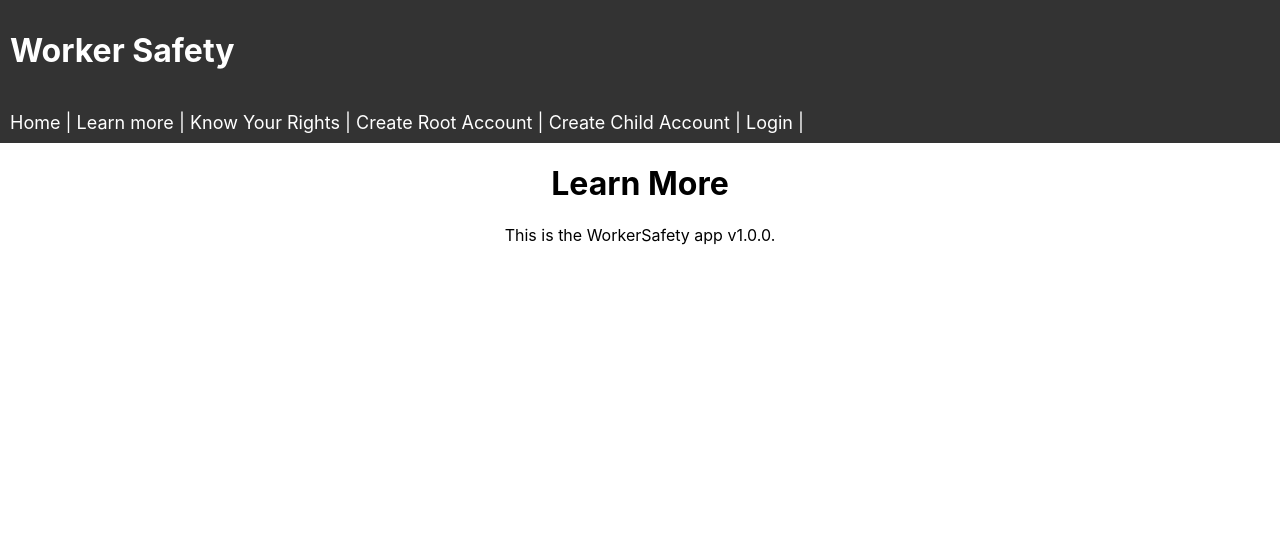
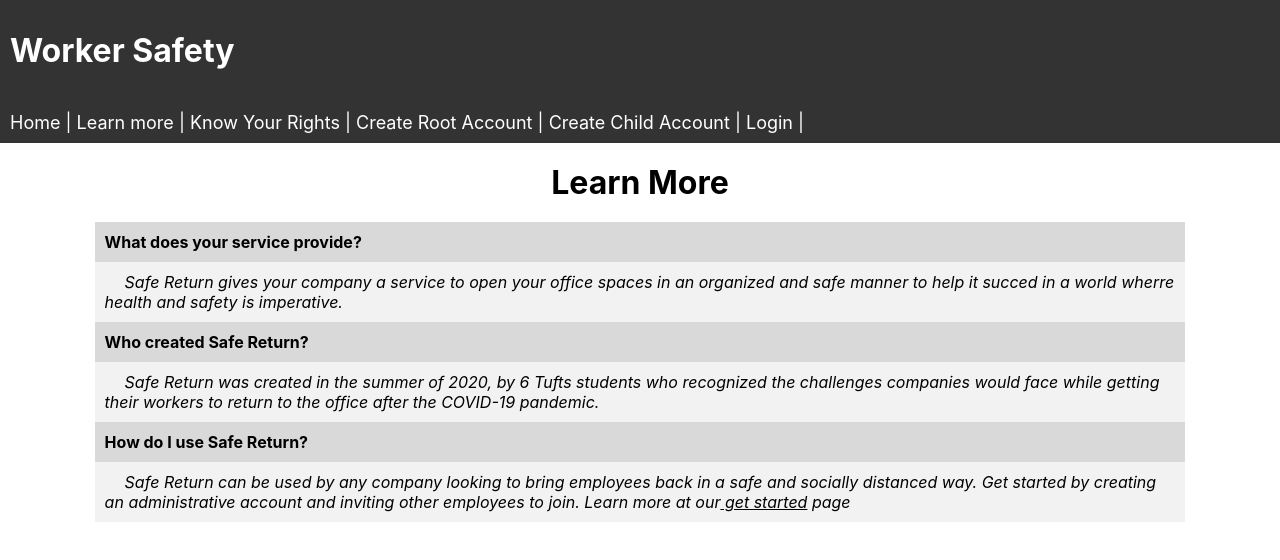
Before and after one commit to etaibar3/worker-safety, a React (Create React App) app in the folder client/: page /learn-more in a window 1280 px wide. Shown: the top 560 px of the page. Built offline with nearby package versions, Linux system fonts and the light colour scheme.

Commit message:
Changes to FAQ page to include static info

```diff
--- a/client/src/components/pages/LearnMore.js
+++ b/client/src/components/pages/LearnMore.js
@@ -1,13 +1,60 @@
+// component for the Learn More (FAQ) page
+
 import React from 'react';
+import { Link } from 'react-router-dom';
 
 function LearnMore() {
+
   return (
-      <div>
-        <h1>Learn More</h1>
-        <p>This is the WorkerSafety app v1.0.0.</p>
+      <div className="container" style={containerStyle}>
+        <h1 style={headerStyle}>Learn More</h1>
+        <ul className="faqs" style={listStyle}>
+          <li style={questionStyle}>What does your service provide?</li>
+          <li style={answerStyle}>Safe Return gives your company a service to open your office spaces in an organized and safe manner to help it succed in a world wherre health and safety is imperative.</li>
+          <li style={questionStyle}>Who created Safe Return?</li>
+          <li style={answerStyle}>Safe Return was created in the summer of 2020, by 6 Tufts students who recognized the challenges companies would face while getting their workers to return to the office after the COVID-19 pandemic.</li>
+          <li style={questionStyle}>How do I use Safe Return?</li>
+          <li style={answerStyle}>Safe Return can be used by any company looking to bring employees back in a safe and socially distanced way. Get started by creating an administrative account and inviting other employees to join. Learn more at our<Link style={linkStyle} to="/create-root-account"> get started</Link> page</li>
+        </ul>
       </div>
   )
 }
 
+const containerStyle = {
+  display: 'grid'
+}
+
+const headerStyle = {
+  margin: '20px',
+  marginBottom: '10px'
+}
+
+const listStyle = {
+  display: 'grid',
+  listStyleType: 'none',
+  textAlign: 'left',
+  padding: '5px',
+  marginTop: '5px',
+  marginBottom: '5px',
+  marginRight: '7%',
+  marginLeft: '7%'
+}
+
+const questionStyle = {
+  background: '#d9d9d9',
+  padding: '10px',
+  fontWeight: 'bold'
+}
+
+const answerStyle = {
+  background: '#f2f2f2',
+  padding: '10px',
+  fontStyle: 'italic',
+  textIndent: '20px'
+}
+
+const linkStyle = {
+  color: 'black'
+}
 
 export default LearnMore;
```
